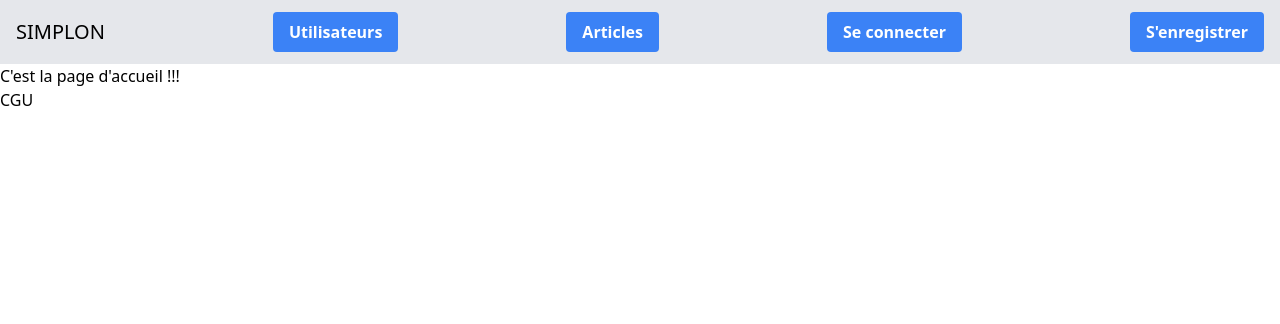
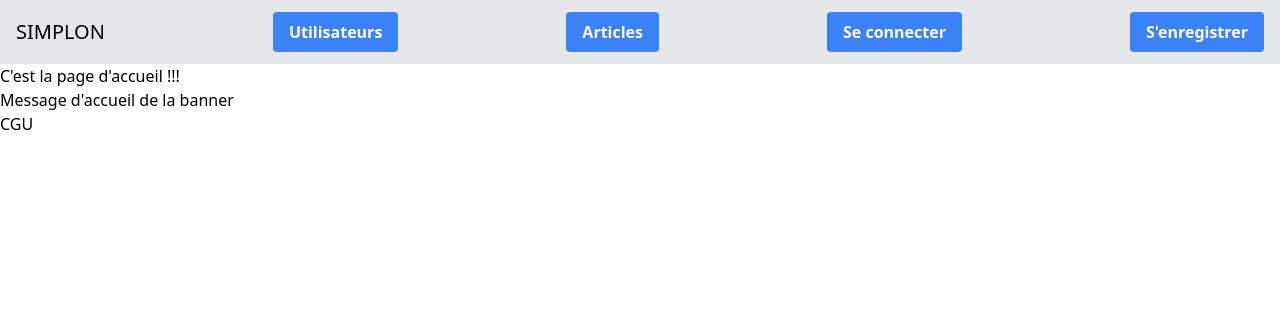
Before and after one commit to LaurentRoches/diplome_dwwm, a PHP site: template src/Views/accueil.php in a window 1280 px wide. Shown: the top 324 px of the page. Run offline with PHP 8.4, Linux system fonts and the light colour scheme; the template is opened without the code that fills it, so the values that code supplies are empty; some libraries are stand-ins or nearby versions.

Commit message:
debut du css

```diff
--- /dev/null
+++ b/public/css/mobile.css
@@ -0,0 +1,87 @@
+    /* Couleur de la charte graphique */
+:root {
+    --blanc: #f2efbd;
+    --jaune: #f2ba52;
+    --marron_c: #d9933d;
+    --marron_f: #8c310f;
+    --noir: #0d0d0d;
+}
+
+    /* Définistion des assets */
+/* Bouton action */
+.btn_action_gd {
+    width: 150px;
+    height: 50px;
+    background-color:var(--marron_c);
+    border: none;
+    border-radius: 25px;
+    color: var(--blanc);
+    font-size: 1.2em;
+    font-weight: bold;
+    font-family: 'Merriweather', serif;
+    cursor: pointer;
+    text-align: center;
+    line-height: 50px;
+    transition: transform 0.3s ease, box-shadow 0.3s ease;
+}
+/* Effet au survol */
+.btn_action:hover {
+    transform: scale(1.05);
+    box-shadow: 0px 4px 15px rgba(140, 49, 15, 0.8);
+}
+/* Effet au clic */
+.btn_action:active {
+    transform: scale(0.95);
+    box-shadow: none;
+}
+/* Ajout d'un effet focus pour l'accessibilité */
+.btn_action:focus {
+    outline: none;
+    box-shadow: 0 0 0 3px rgba(217, 147, 61, 0.5);
+}
+
+
+
+
+/* Utilisation des variables dans les classes */
+.blanc {
+    color: var(--blanc);
+}
+.jaune {
+    color: var(--jaune);
+}
+.marron_c {
+    color: var(--marron_c);
+}
+.marron_f {
+    color: var(--marron_f);
+}
+.noir {
+    color: var(--noir);
+}
+
+
+/* banner accueil */
+.banner_accueil {
+    width: 95%;
+    height: 215px;
+    margin: 0 auto;
+    position: relative;
+    text-align: center;
+    background-image: url('/../img/accueil_banner.jpg');
+    background-size: cover;
+    background-position: center;
+    background-repeat: no-repeat;
+    opacity: 0.6;
+}
+.texte_banner {
+    position: absolute;
+    top: 25%;
+    left: 50%;
+    transform: translate(-50%, -50%);
+    color: var(--marron_f);
+    font-size: 1.5em;
+    text-shadow: 2px 2px 5px var(--blanc);
+    background-color: rgba(255, 255, 255, 0.7);
+    margin: 0;
+}
--- a/src/Views/accueil.php
+++ b/src/Views/accueil.php
@@ -13,6 +13,10 @@ $_SESSION['succes'] = '';
 <p> <?= $erreur ?> </p>
 <p> <?= $succes ?> </p>
 
+<div class="banner_accueil">
+    <p class="texte_banner">Message d'accueil de la banner</p>
+</div>
+
 <?php
 
 include_once __DIR__ . '/Includes/footer.php';
--- a/src/Views/includes/footer.php
+++ b/src/Views/includes/footer.php
@@ -1,6 +1,6 @@
 
 </body>
 <footer>
-    <a href="<?= HOME_URL ?>cgu">CGU</a>
+    <button href="<?= HOME_URL ?>cgu" class="btn_action">CGU</button>
 </footer>
 </html>
--- a/src/Views/includes/header.php
+++ b/src/Views/includes/header.php
@@ -7,6 +7,9 @@ $user = isset($_SESSION['user']) ? unserialize($_SESSION['user']) : '';
     <meta charset="UTF-8">
     <meta name="viewport" content="width=device-width, initial-scale=1.0">
     <title>Projet diplome dwwm</title>
+    <link href="https://fonts.googleapis.com/css2?family=Merriweather&display=swap" rel="stylesheet">
+    <link href="https://fonts.googleapis.com/css2?family=Cinzel&display=swap" rel="stylesheet">
+    <link rel="stylesheet" href="css/mobile.css" media="only screen and (max-width: 768px)">
     <script src="https://cdn.tailwindcss.com" defer></script>
     <script> const HOME_URL = "<?= HOME_URL ?>"; </script>
 </head>
```
